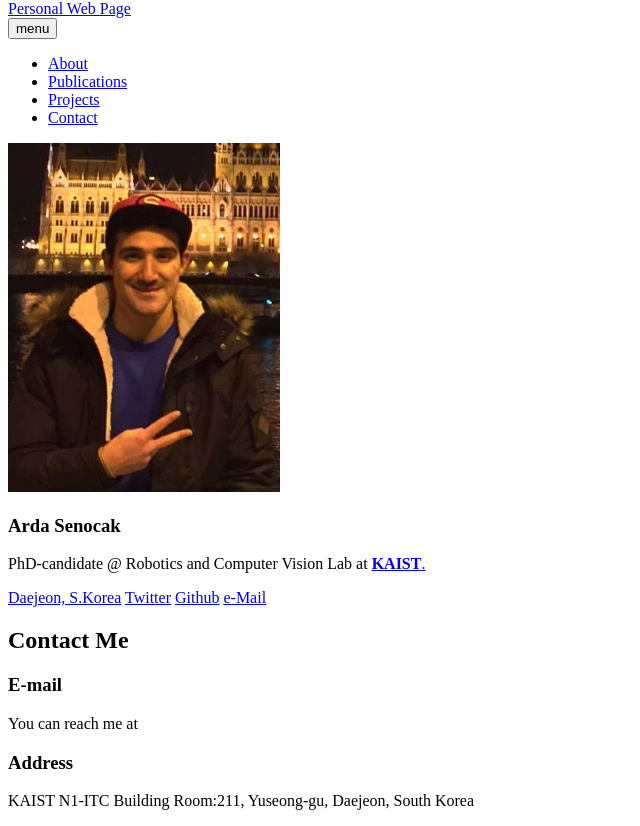
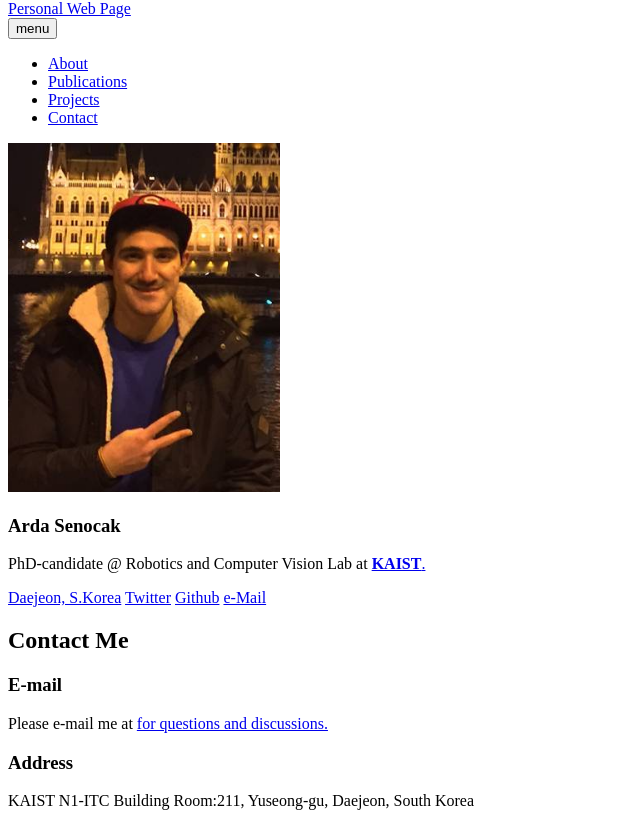
Before and after one commit to ardasnck/ardasnck.github.io, a Jekyll site: the page built from blog.md, in a window 1280 px wide. Shown: the part 108-934 px from the top of the page, without its empty margins (0-640 px from the left). Built offline with Jekyll 4.4.1, drawn with Linux system fonts in a browser that asks for light colours; nearby versions of some CDN libraries; grey boxes are pictures that could not be loaded.

Commit message:
Update blog.md

```diff
--- a/blog.md
+++ b/blog.md
@@ -7,7 +7,7 @@ tags: [blog]
 comments: false
 ---
 ### E-mail
-You can reach me at
+Please e-mail me at <a href="mailto:arda.senocak@gmail.com"> for questions and discussions.
 
 ### Address
 KAIST N1-ITC Building Room:211, Yuseong-gu, Daejeon, South Korea
```
